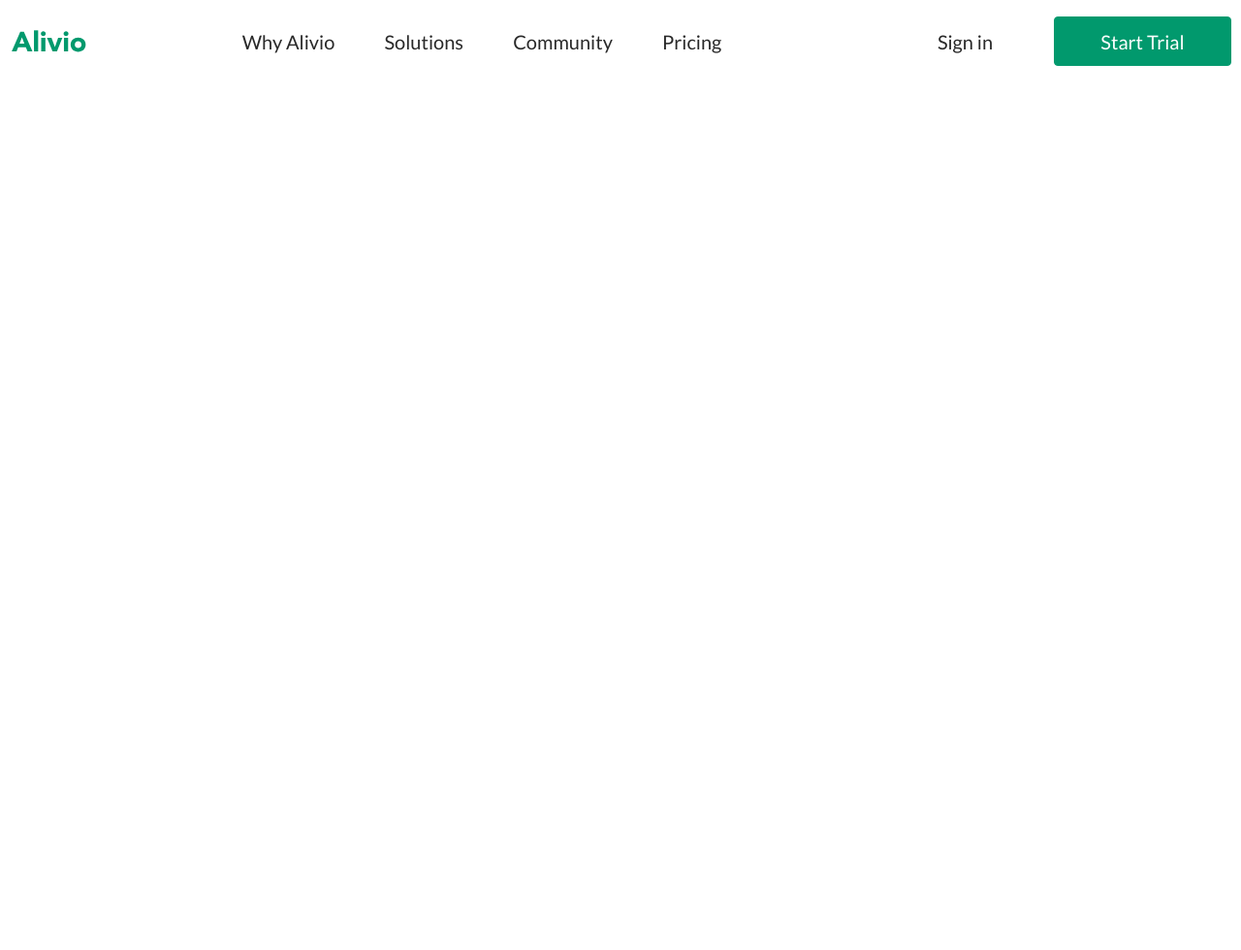
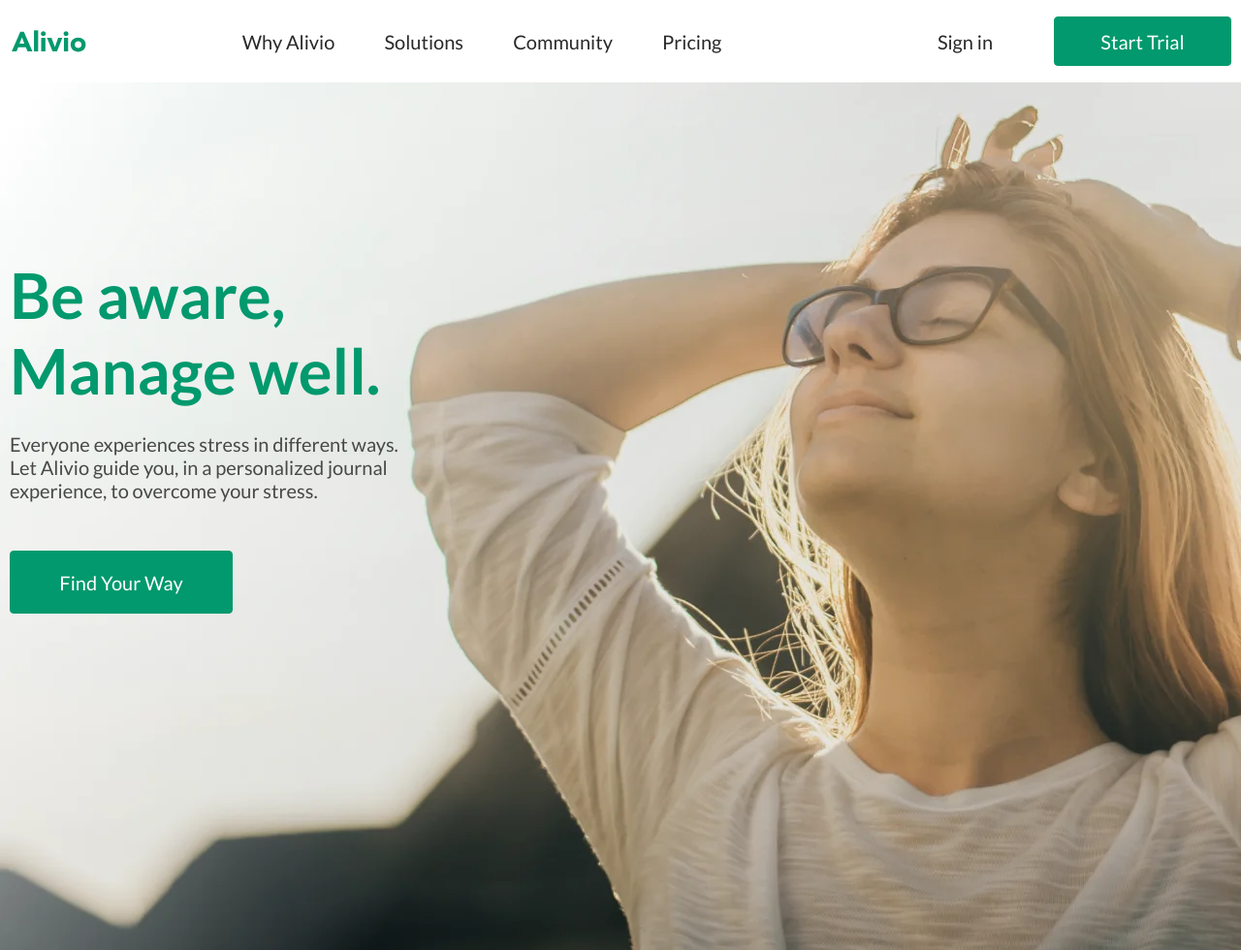
Before and after one commit to AlexBarvinok/Alivio, a plain HTML site: page index.html in a window 1280 px wide. Shown: the whole page at 97% size. Before the commit the page ends 800 px from the top, so only its background shows below. Drawn offline with Linux system fonts and the light colour scheme.

Commit message:
hero section

```diff
--- a/index.css
+++ b/index.css
@@ -1,3 +1,4 @@
 @import url('/styles/variables.css');
 @import url('/styles/basic.css');
 @import url('/styles/header.css');
+@import url('/styles/hero.css');
--- a/index.html
+++ b/index.html
@@ -71,5 +71,22 @@
         </div>
       </div>
     </header>
+    <main>
+      <section class="hero">
+        <div class="container">
+          <div class="hero__content">
+            <h1 class="hero__title">
+              Be aware, <br />
+              Manage well.
+            </h1>
+            <p class="hero__desc">
+              Everyone experiences stress in different ways. Let Alivio guide you, in a
+              personalized journal experience, to overcome your stress.
+            </p>
+            <button class="btn" type="button">Find Your Way</button>
+          </div>
+        </div>
+      </section>
+    </main>
   </body>
 </html>
--- a/styles/basic.css
+++ b/styles/basic.css
@@ -16,6 +16,14 @@ ul {
 a {
   text-decoration: none;
   color: unset;
+}
+h1,
+h2,
+h3,
+h4,
+h5,
+p {
+  margin: 0;
 }
 
 .container {
--- /dev/null
+++ b/styles/hero.css
@@ -0,0 +1,47 @@
+.hero {
+  background: url('/assets/bg1.webp') center/cover no-repeat;
+  width: 100%;
+  height: 895px;
+}
+
+.hero__content {
+  padding: 180px 0 0 0;
+  max-width: 420px;
+  display: flex;
+  flex-direction: column;
+  justify-content: start;
+  align-items: start;
+}
+
+.hero__title {
+  font-weight: 700;
+  font-size: 65px;
+  color: var(--color-green);
+}
+.hero__desc {
+  margin: 25px 0 50px 0;
+  font-weight: 400;
+  font-size: 20px;
+  color: var(--color-light-black);
+}
+
+.hero__content .btn {
+  width: 230px;
+  height: 65px;
+}
+
+@media (max-width: 992px) {
+  .header__nav-link {
+    font-size: 16px;
+  }
+  .btn {
+    width: 120px;
+    font-size: 16px;
+  }
+}
+
+@media (max-width: 768px) {
+  .header__nav {
+    display: none;
+  }
+}
--- a/styles/variables.css
+++ b/styles/variables.css
@@ -4,6 +4,7 @@
   --color-dark-green: #245852;
 
   --color-font-black: #292929;
+  --color-light-black: #484848;
 }
 
 /* 992px, 768px, 576px, 480px */
```
